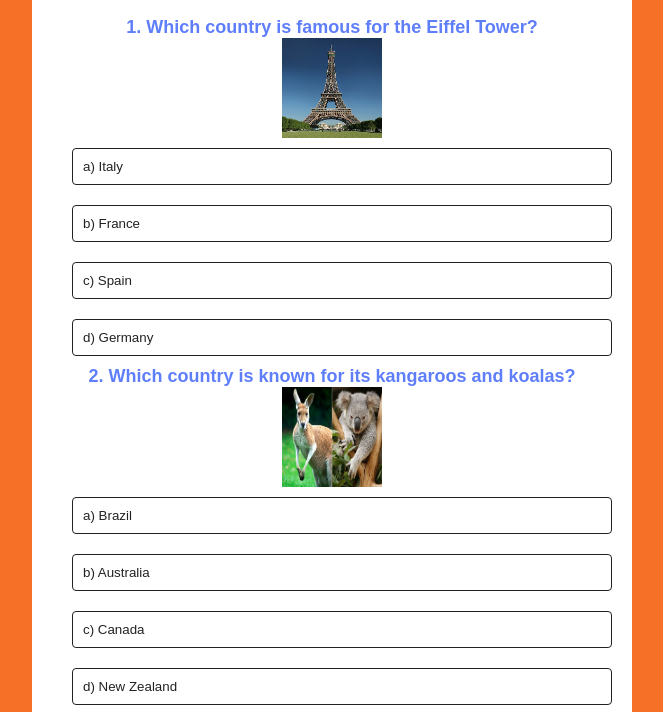
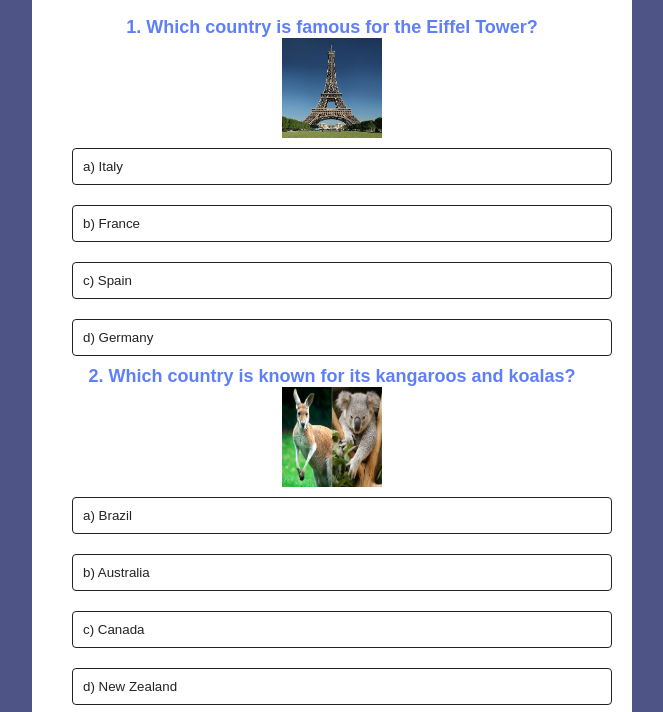
Before and after one commit to akhilkashyap2/quiz-application, a plain HTML site: page index.html in a window 1280 px wide. Shown: the part 193-905 px from the top of the page, without its empty margins (308-971 px from the left). Drawn offline with Linux system fonts and the light colour scheme.

Commit message:
Update style.css

```diff
--- a/style.css
+++ b/style.css
@@ -6,7 +6,7 @@
 }
 
 body{
-    background: #f77028;
+    background: #4E5485;
 }
 
 .app {
```
